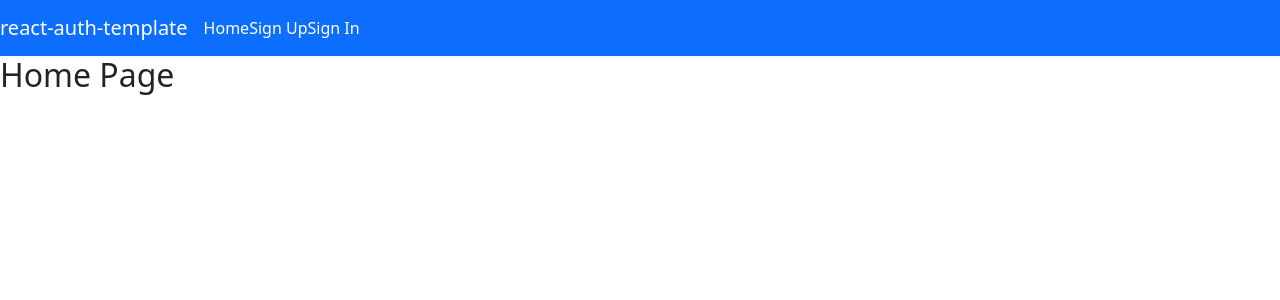
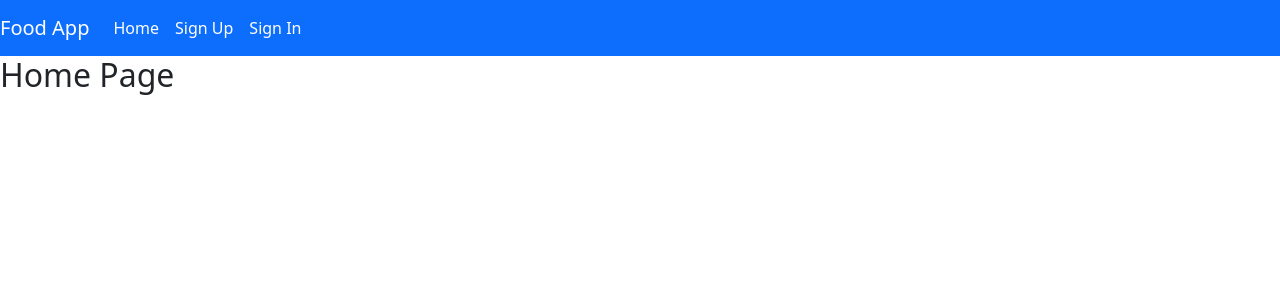
Before and after one commit to lucas-richards/Pilot-Plate-FrontEnd, a React (Create React App) app: page / in a window 1280 px wide. Shown: the top 300 px of the page. Built offline with nearby package versions, Linux system fonts and the light colour scheme.

Commit message:
fix links

```diff
--- a/src/components/shared/Header.js
+++ b/src/components/shared/Header.js
@@ -8,37 +8,31 @@ const linkStyle = {
 }
 const authenticatedOptions = (
 	<>
-		<Nav.Item>
-			<Link to='change-password' style={linkStyle}>
-				Change Password
-			</Link>
-		</Nav.Item>
-		<Nav.Item>
-			<Link to='sign-out' style={linkStyle}>
-				Sign Out
-			</Link>
-		</Nav.Item>
+		<Nav.Link>
+			<Link to='change-password' style={linkStyle}>Change Password</Link>
+		</Nav.Link>
+		<Nav.Link>
+			<Link to='sign-out' style={linkStyle}>Sign Out</Link>
+		</Nav.Link>
 	</>
 )
 
 const unauthenticatedOptions = (
 	<>
-        <Nav.Item>
+        <Nav.Link>
 		    <Link to='sign-up' style={linkStyle}>Sign Up</Link>
-        </Nav.Item>
-        <Nav.Item>
+        </Nav.Link>
+        <Nav.Link>
 		    <Link to='sign-in' style={linkStyle}>Sign In</Link>
-        </Nav.Item>
+        </Nav.Link>
 	</>
 )
 
 const alwaysOptions = (
 	<>
-		<Nav.Item>
-			<Link to='/' style={linkStyle}>
-				Home
-			</Link>
-		</Nav.Item>
+		<Nav.Link>
+			<Link to='/' style={linkStyle}>Home</Link>
+		</Nav.Link>
 	</>
 )
 
@@ -46,7 +40,7 @@ const Header = ({ user }) => (
 	<Navbar bg='primary' variant='dark' expand='md'>
 		<Navbar.Brand>
             <Link to='/' style={linkStyle}>
-                react-auth-template
+                Food App
             </Link>
         </Navbar.Brand>
 		<Navbar.Toggle aria-controls='basic-navbar-nav' />
```
